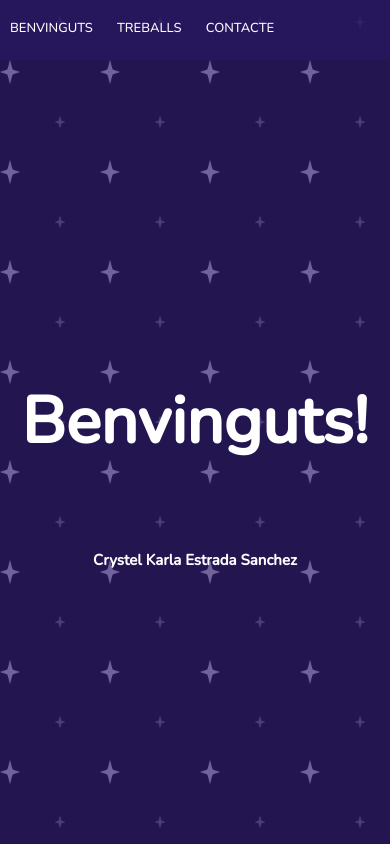
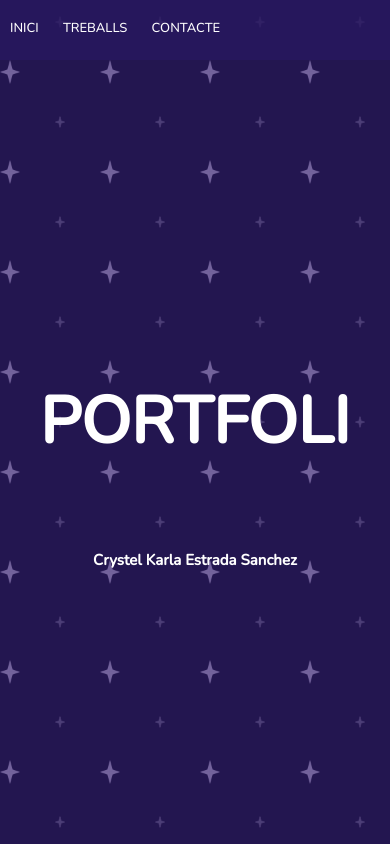
Before and after one commit to cestrada-ifp/MP08, a plain HTML site: page index.html in a window 390 px wide. Drawn offline with nearby package versions, Linux system fonts and the light colour scheme.

Commit message:
otromas00024

```diff
--- a/css/style.css
+++ b/css/style.css
@@ -7,6 +7,7 @@
 
 
 html, body {
+    width: 100%;
     height: 100%;
     font-family: "Nunito", sans-serif;
     font-optical-sizing: auto;
@@ -225,12 +226,14 @@ text-align: center;
     .nav{
         position: fixed;
         height: 15px;
+        text-align: center;
 
     }
     nav li{
         margin:  9px 10px 0px 10px;
         line-height: 3;
         font-size: 13px;
+        text-align: center;
     }
 
     h1{
--- a/index.html
+++ b/index.html
@@ -14,13 +14,13 @@
 
     <nav>
         <ul>
-            <a href="#p1"><li>BENVINGUTS</li></a>
+            <a href="#p1"><li>INICI</li></a>
             <a href="#p2"><li>TREBALLS</li></a>
             <a href="#p3"><li>CONTACTE</li></a>
         </ul>
     </nav>
     <div class="pagina p1" id="p1">
-        <h1>Benvinguts!</h1>
+        <h1>PORTFOLI</h1>
         <h3>Crystel Karla Estrada Sanchez</h3>
     </div>
 
```
